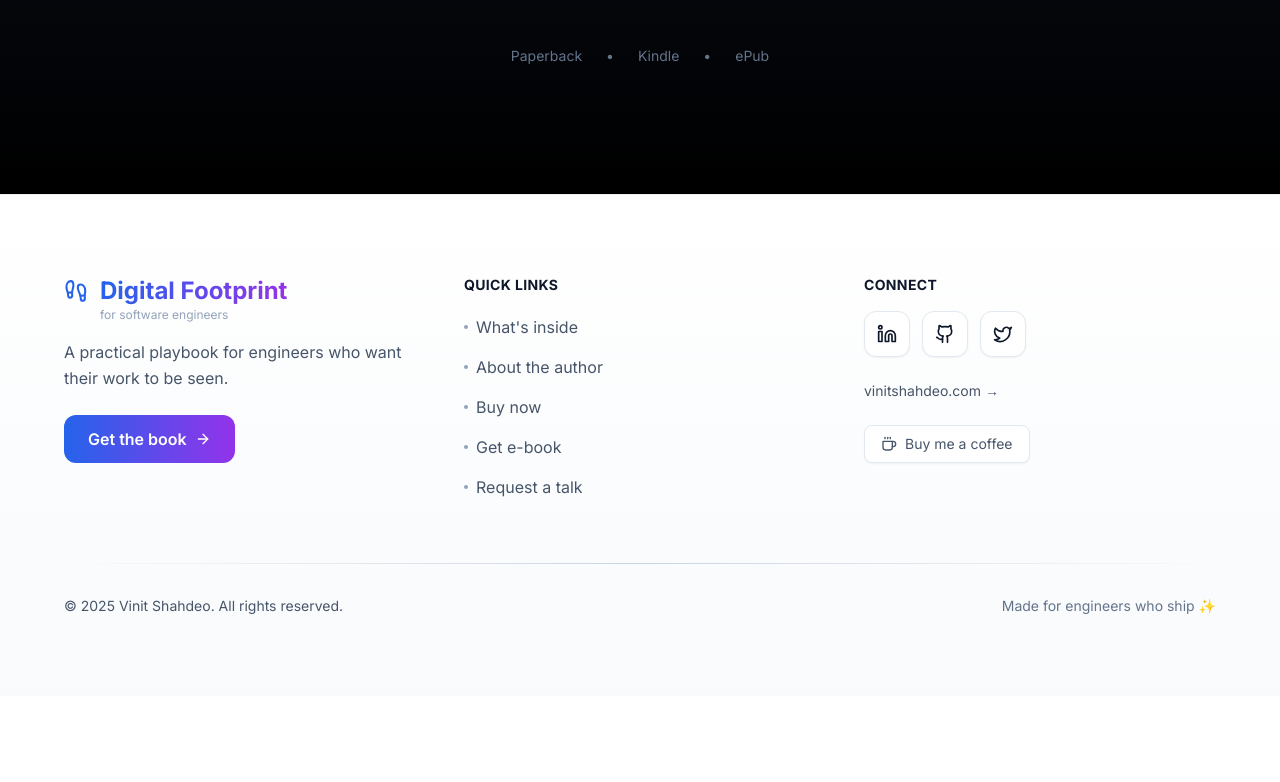
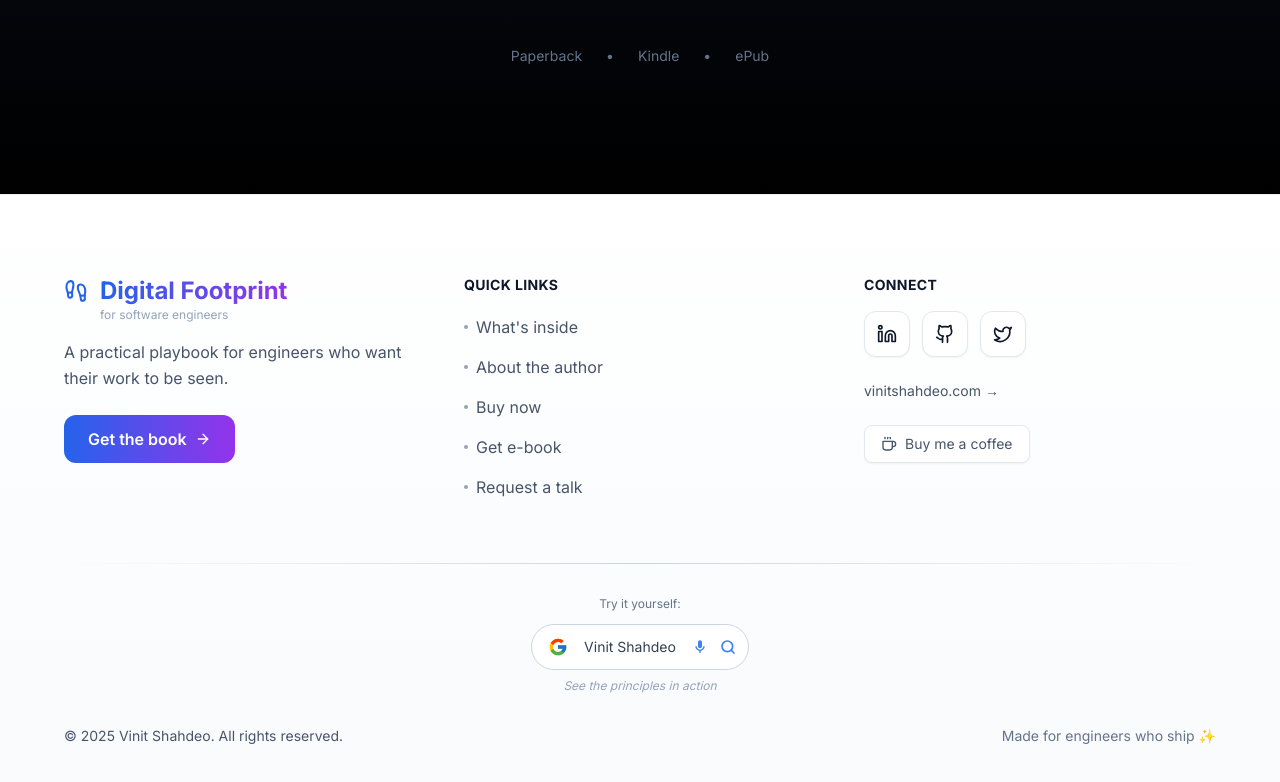
Before and after one commit to vinitshahdeo/digital-footprint-book, a Next.js app: page / in a window 1280 px wide. Shown: the part 10467-11249 px from the top of the page. Before the commit the page ends 11163 px from the top, so only its background shows below. Built offline with nearby package versions, Linux system fonts and the light colour scheme.

Commit message:
added google search at the footer

```diff
--- a/components/Footer.tsx
+++ b/components/Footer.tsx
@@ -163,6 +163,44 @@ export default function Footer() {
         {/* Divider */}
         <div className="w-full h-px bg-gradient-to-r from-transparent via-slate-300 to-transparent mb-8" />
 
+        {/* Google Search CTA */}
+        <div className="mb-8 text-center">
+          <p className="text-xs text-slate-500 mb-3">Try it yourself:</p>
+          <a
+            href="https://www.google.com/search?q=Vinit+Shahdeo"
+            target="_blank"
+            rel="noopener noreferrer"
+            className="inline-flex items-center gap-4 pl-4 pr-3 py-3 bg-white rounded-full border border-slate-300 hover:shadow-lg transition-all duration-200 cursor-pointer group max-w-md"
+          >
+            {/* Google Logo */}
+            <svg className="w-5 h-5 flex-shrink-0" viewBox="0 0 48 48" fill="none" xmlns="http://www.w3.org/2000/svg">
+              <path d="M43.611 20.083H42V20H24v8h11.303c-1.649 4.657-6.08 8-11.303 8c-6.627 0-12-5.373-12-12s5.373-12 12-12c3.059 0 5.842 1.154 7.961 3.039l5.657-5.657C34.046 6.053 29.268 4 24 4C12.955 4 4 12.955 4 24s8.955 20 20 20s20-8.955 20-20c0-1.341-.138-2.65-.389-3.917z" fill="#FFC107"/>
+              <path d="M6.306 14.691l6.571 4.819C14.655 15.108 18.961 12 24 12c3.059 0 5.842 1.154 7.961 3.039l5.657-5.657C34.046 6.053 29.268 4 24 4C16.318 4 9.656 8.337 6.306 14.691z" fill="#FF3D00"/>
+              <path d="M24 44c5.166 0 9.86-1.977 13.409-5.192l-6.19-5.238A11.91 11.91 0 0124 36c-5.202 0-9.619-3.317-11.283-7.946l-6.522 5.025C9.505 39.556 16.227 44 24 44z" fill="#4CAF50"/>
+              <path d="M43.611 20.083H42V20H24v8h11.303a12.04 12.04 0 01-4.087 5.571l.003-.002l6.19 5.238C36.971 39.205 44 34 44 24c0-1.341-.138-2.65-.389-3.917z" fill="#1976D2"/>
+            </svg>
+
+            {/* Search Text */}
+            <span className="text-sm text-slate-700 font-normal flex-1">Vinit Shahdeo</span>
+
+            {/* Right Icons */}
+            <div className="flex items-center gap-3">
+              {/* Microphone Icon */}
+              <svg className="w-4 h-4 text-blue-500" viewBox="0 0 24 24" fill="currentColor">
+                <path d="M12 14c1.66 0 3-1.34 3-3V5c0-1.66-1.34-3-3-3S9 3.34 9 5v6c0 1.66 1.34 3 3 3z"/>
+                <path d="M17 11c0 2.76-2.24 5-5 5s-5-2.24-5-5H5c0 3.53 2.61 6.43 6 6.92V21h2v-3.08c3.39-.49 6-3.39 6-6.92h-2z"/>
+              </svg>
+
+              {/* Search Icon */}
+              <svg className="w-4 h-4 text-blue-500" viewBox="0 0 24 24" fill="none" stroke="currentColor" strokeWidth="2.5" strokeLinecap="round" strokeLinejoin="round">
+                <circle cx="11" cy="11" r="8"/>
+                <path d="M21 21l-4.35-4.35"/>
+              </svg>
+            </div>
+          </a>
+          <p className="text-xs text-slate-400 mt-2 italic">See the principles in action</p>
+        </div>
+
         {/* Copyright */}
         <div className="flex flex-col sm:flex-row justify-between items-center gap-4 text-sm text-slate-600">
           <p>
```
